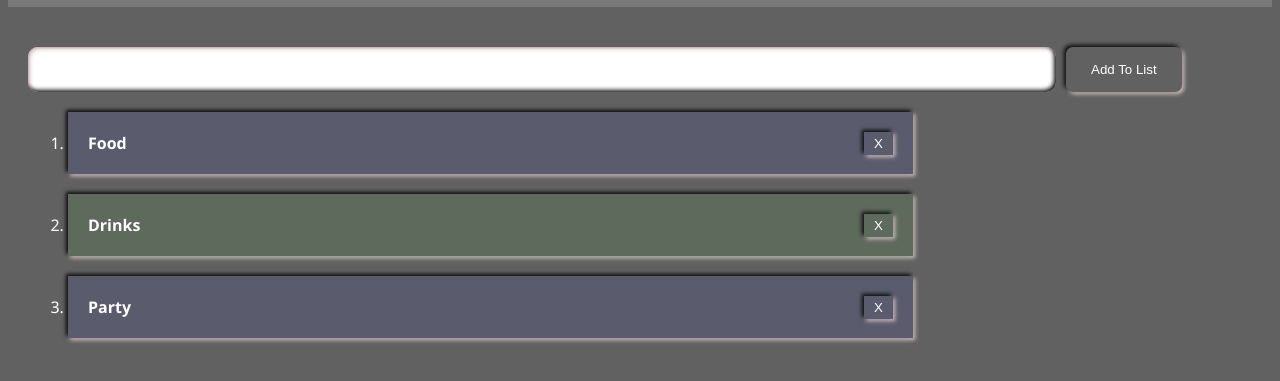
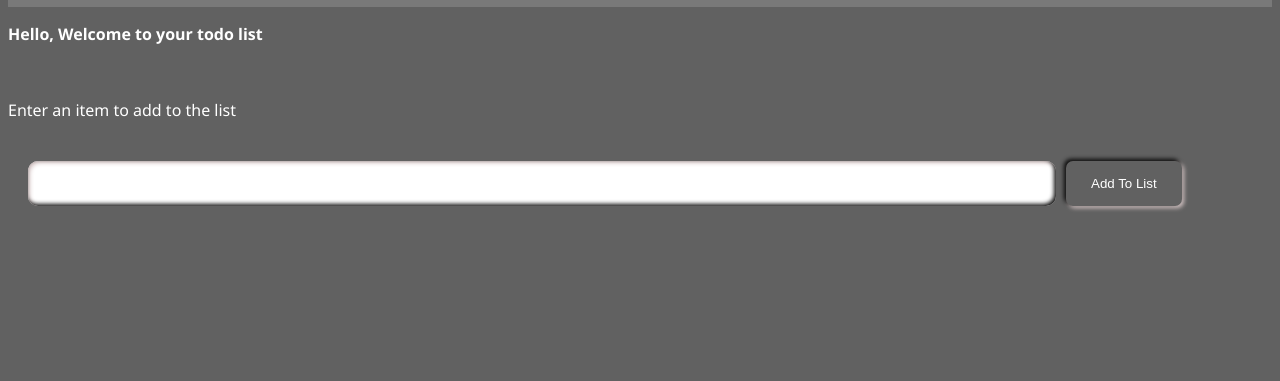
Before and after one commit to HectorGitt/to-do-list-app, a plain HTML site: page index.html in a window 1280 px wide. Shown: the part 87-468 px from the top of the page. Drawn offline with Linux system fonts and the light colour scheme.

Commit message:
Update index.html
updated content

```diff
--- a/index.html
+++ b/index.html
@@ -15,14 +15,18 @@
             </ul>
         </nav>
     </header>
+    <div class="help">
+        <h3>Hello, Welcome to your todo list</h3>
+        <br>
+        <p>Enter an item to add to the list</p>
+    </div>
+
+
     <form action="" method="POST">
         <input type="text">
         <button id="add" type="button">Add To List</button>
     </form>
     <ol class="list" id="list">
-        <li><h3>Food</h3><button id="remove" type="button">X</button></li>
-        <li><h3>Drinks</h3><button id="remove" type="button">X</button></li>
-        <li><h3>Party</h3><button id="remove" type="button">X</button></li>
 
     </ol>
 
```
